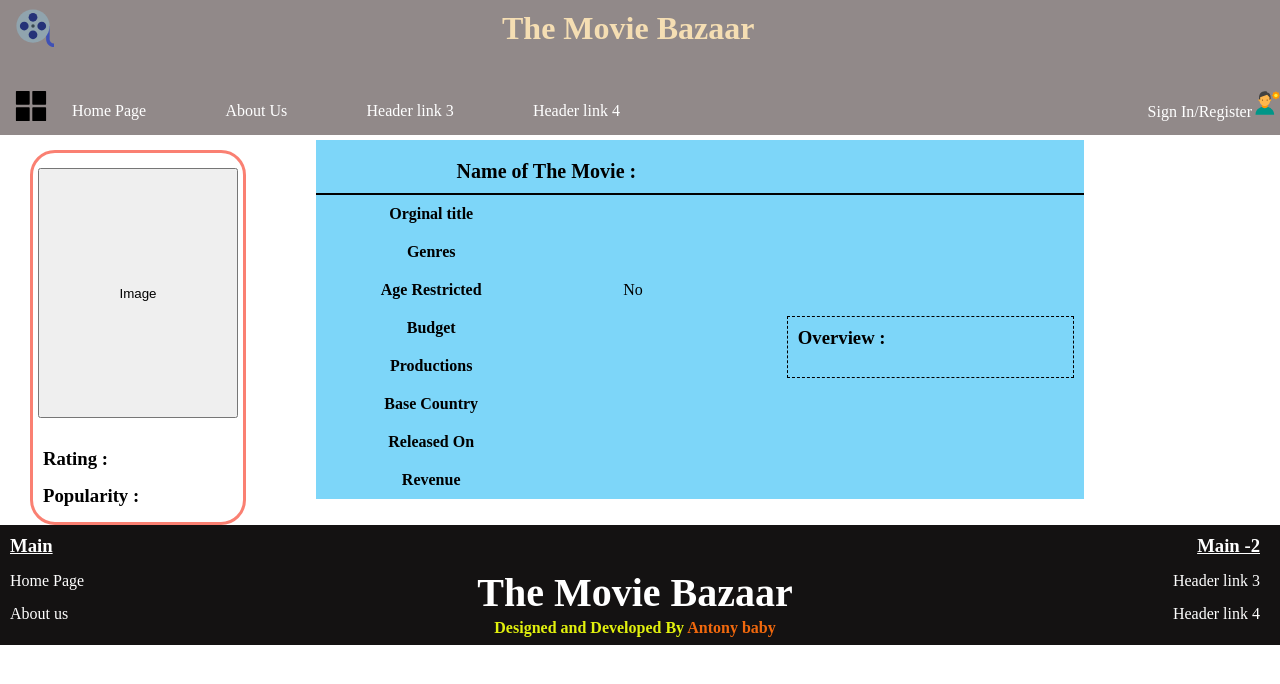
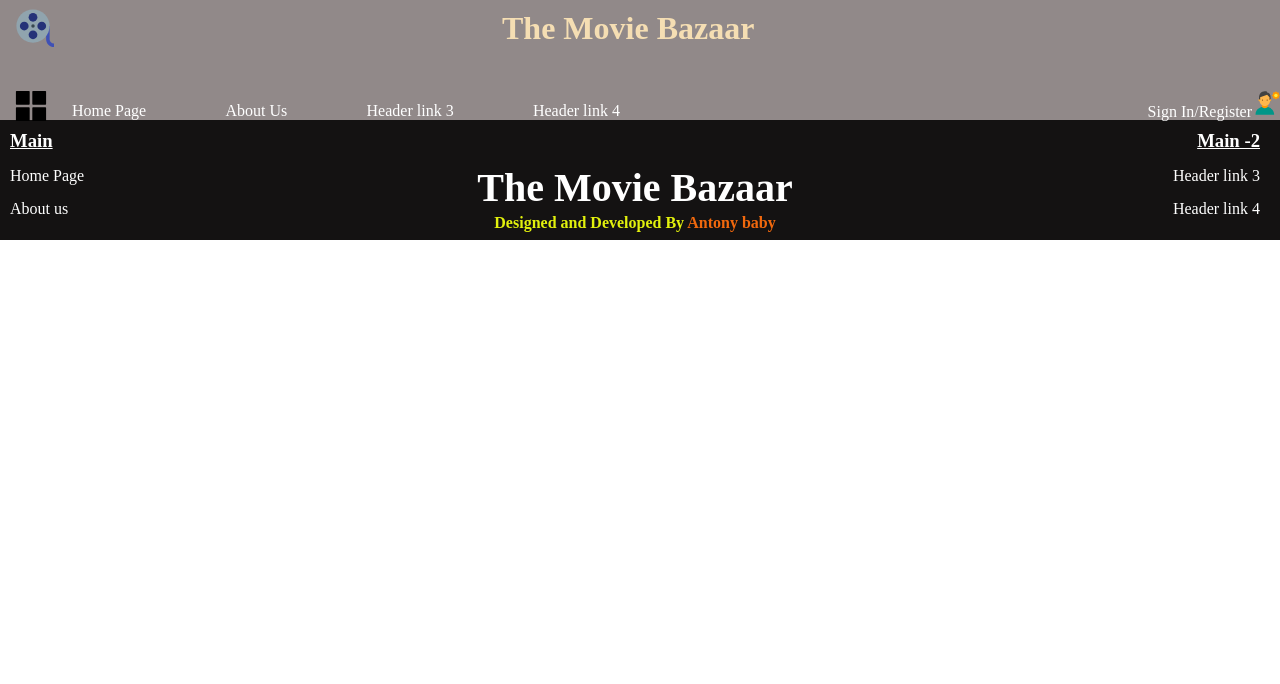
Before and after one commit to Antony-Baby/The-Movie-Bazaar-Source, a React (Create React App) app: page /Movie/1 in a window 1280 px wide. Shown: the top 684 px of the page. Built offline with nearby package versions, Linux system fonts and the light colour scheme; no server answers.

Commit message:
Updated app.js file

```diff
--- a/src/App.js
+++ b/src/App.js
@@ -24,7 +24,7 @@ function App() {
         <Route path='/The-Movie-Bazaar' exact ><MainBody/></Route>
         <Route path=  '/about' component={About}/>
         {/* <Route path={"/"+context.Mdetails.title} component={Details}/> */}
-        <Route path={"/Movie/:id"}><Details/></Route>
+        <Route path={"/Movie/:id/:name"}><Details/></Route>
 
       </Switch>
       </div>
```
